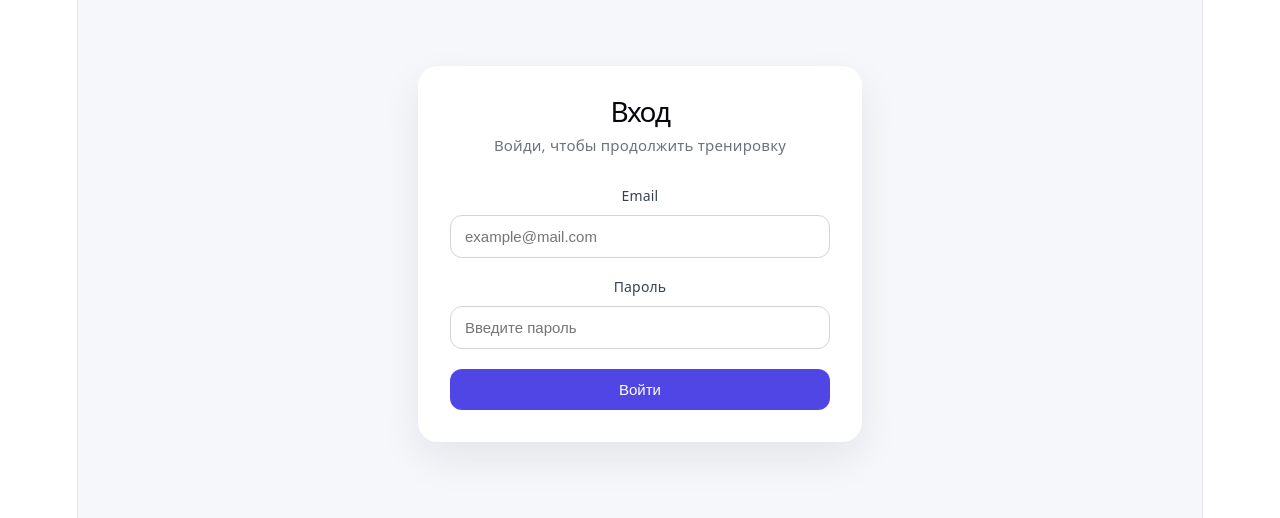
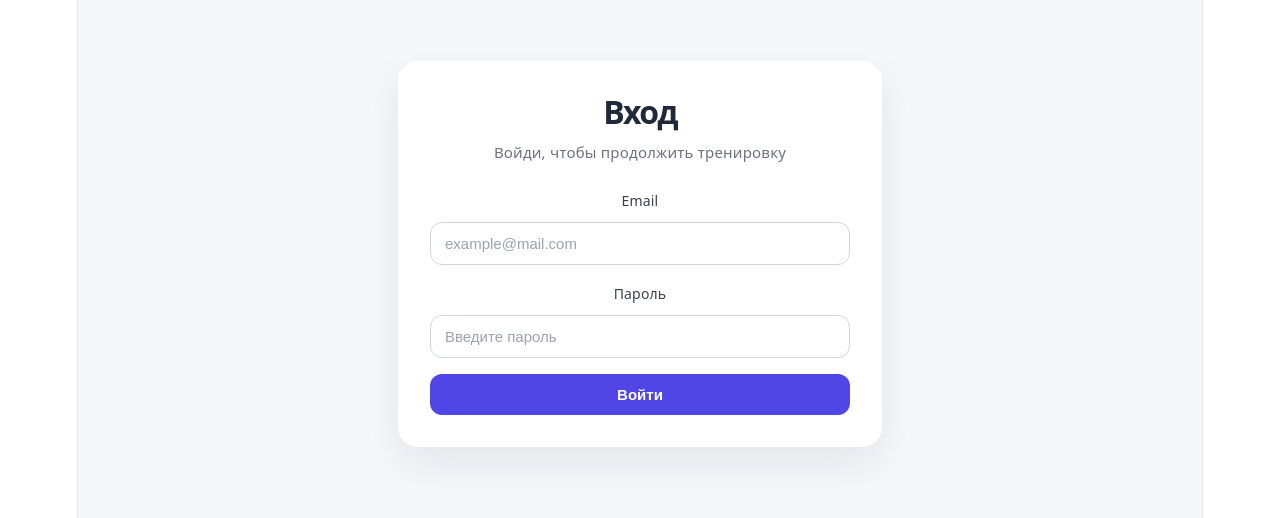
Before and after one commit to oge-math-trainer/oge-frontend, a React (Vite) app: page /login in a window 1280 px wide. Shown: the part 170-688 px from the top of the page. Built offline with nearby package versions, Linux system fonts and the light colour scheme.

Commit message:
fix: improve login page styles

```diff
--- a/src/pages/LoginPage.css
+++ b/src/pages/LoginPage.css
@@ -10,7 +10,7 @@
 
 .login-card {
   width: 100%;
-  max-width: 380px;
+  max-width: 420px;
   padding: 32px;
   border-radius: 20px;
   background: #ffffff;
@@ -18,14 +18,18 @@
 }
 
 .login-card h1 {
-  margin: 0 0 8px;
-  font-size: 28px;
+  margin: 0 0 10px;
+  font-size: 32px;
+  line-height: 1.2;
+  color: #1f2937;
+  font-weight: 700;
 }
 
 .login-subtitle {
   margin: 0 0 24px;
   color: #6b7280;
   font-size: 15px;
+  line-height: 1.5;
 }
 
 .login-form {
@@ -37,38 +41,53 @@
 .login-form label {
   display: flex;
   flex-direction: column;
-  gap: 6px;
+  gap: 8px;
+  color: #374151;
   font-size: 14px;
-  color: #374151;
 }
 
 .login-form input {
+  width: 100%;
+  box-sizing: border-box;
   padding: 12px 14px;
+  background: #ffffff;
+  color: #1f2937;
   border: 1px solid #d1d5db;
   border-radius: 12px;
   font-size: 15px;
   outline: none;
+  transition: border-color 0.2s ease;
 }
 
 .login-form input:focus {
   border-color: #4f46e5;
 }
 
+.login-form input::placeholder {
+  color: #9ca3af;
+}
+
 .login-error {
   margin: 0;
   color: #b45309;
   font-size: 14px;
+  line-height: 1.4;
 }
 
 .login-form button {
-  margin-top: 4px;
+  width: 100%;
   padding: 12px 16px;
   border: none;
   border-radius: 12px;
   background: #4f46e5;
-  color: white;
+  color: #ffffff;
   font-size: 15px;
+  font-weight: 600;
   cursor: pointer;
+}
+
+.login-form button:hover {
+  opacity: 0.95;
 }
 
 .login-form button:disabled {
```
